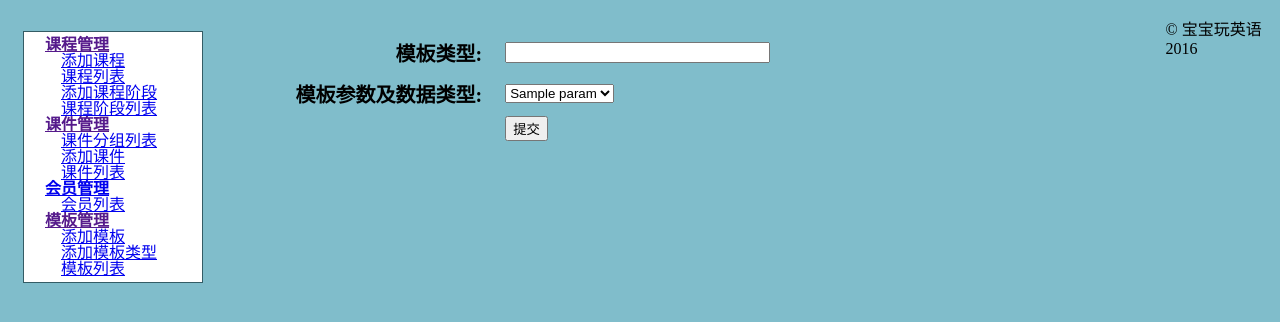
After one commit to 305806761/babyfs, a Yii app: template modules/admin/views/template/addtype.php in a window 1280 px wide. The commit adds this page. Shown: the top 322 px of the page. Run offline with PHP 8.4 and a stand-in for Yii, Linux system fonts and the light colour scheme; the template is opened without the code that fills it: most values are stand-ins (such as "Sample title", 1, 10 or a date in 2020); data that the repository does not hold is empty; some libraries are stand-ins or nearby versions.

Commit message:
main-a ok

```diff
--- a/modules/admin/views/template/addtemp.php
+++ b/modules/admin/views/template/addtemp.php
@@ -31,7 +31,6 @@ use yii\helpers\Html;
                 <select name="template_id" id="template_id">
 
                     <?php foreach ($temp as $key => $temp): ?>
-
                         <option
                             value="<?= $key ?>" <?php if ($key == $tempcode[0]['template_id']): ?> selected="selected" <?php endif ?>><?= $temp['type'] ?>
                             | <?= $temp['param'] ?></option>
--- /dev/null
+++ b/modules/admin/views/template/addtype.php
@@ -0,0 +1,54 @@
+<?php
+/**
+ * Created by PhpStorm.
+ * User: malil
+ * Date: 2016/10/13
+ * Time: 12:01
+ */
+$this->title = '模板类型添加';
+$this->params['breadcrumbs'][] = $this->title;
+use yii\helpers\HtmlPurifier;
+use yii\helpers\Html;
+
+?>
+<style>
+    .tdleft {
+        font-size: 20px;
+        font-weight: bold;
+        padding: 5px 1em;
+        text-align: right;
+        vertical-align: top;
+        width: 30%;
+
+    }
+
+</style>
+<form action="/admin/template/add-tpye" name="theForm" method="post">
+    <table width="100%" align="center">
+        <tr>
+            <td class="tdleft">模板类型:</td>
+            <td>
+                <input type="text" name="type" size="30" />
+            </td>
+        </tr>
+        <tr>
+            <td class="tdleft">模板参数及数据类型:</td>
+            <td>
+                <select name="param">
+                    <?php foreach ($param as $value):?>
+                    <option value="<?=$value?>"><?=$value?></option>
+                    <?php endforeach;?>
+                </select>
+            </td>
+        </tr>
+
+        <tr>
+            <td class="tdleft"></td>
+            <td>
+                <input type="hidden" name="template_id" value="<?= $template['template_id'] ?>"/>
+                <input type="submit" class="tdsubmit" value="提交"/>
+
+            </td>
+        </tr>
+    </table>
+</form>
```
Also changed, not shown: modules/admin/views/section/getware.php (+4 -4 lines).
